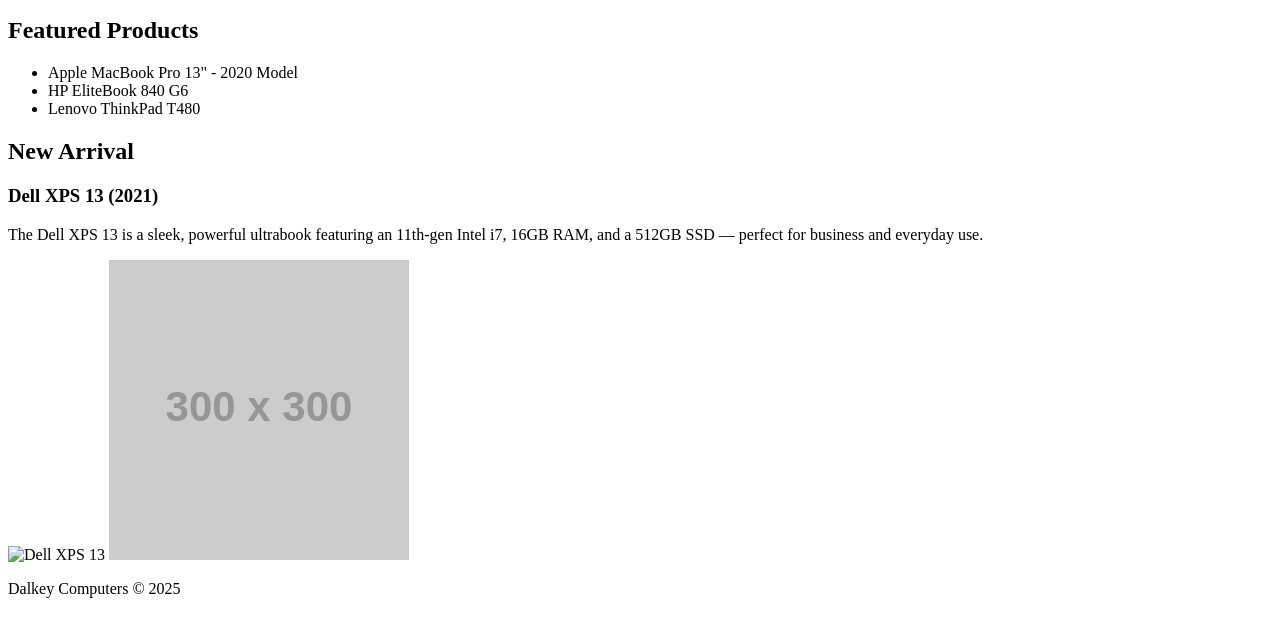
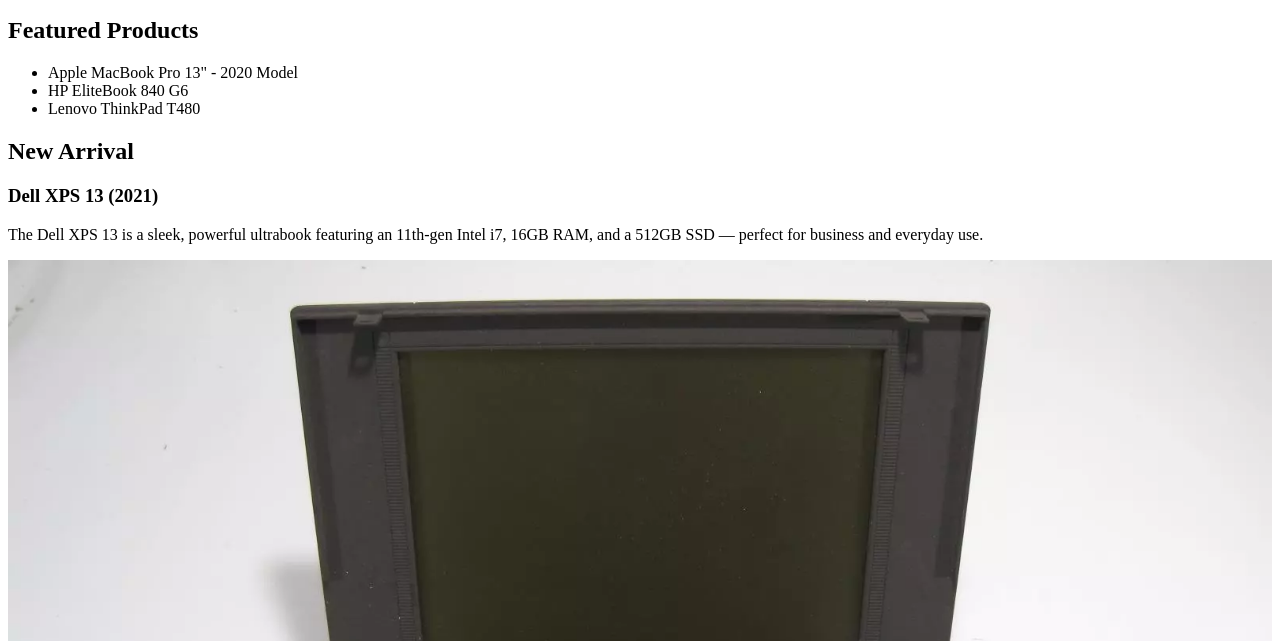
Before and after one commit to onesnzeroes/dalkeycomputers, an Eleventy site: page src/index.njk in a window 1280 px wide. Shown: the part 159-800 px from the top of the page. Built offline with nearby package versions, Linux system fonts and the light colour scheme; Eleventy itself is replaced by a stand-in of ours; files that its build step writes are made by us from their sources; placeholder pictures from the web are drawn by us.

Commit message:
Add real image of Dell XPS 13

```diff
--- a/src/index.njk
+++ b/src/index.njk
@@ -17,7 +17,7 @@
 <h2>New Arrival</h2>
 <h3>Dell XPS 13 (2021)</h3>
 <p>The Dell XPS 13 is a sleek, powerful ultrabook featuring an 11th-gen Intel i7, 16GB RAM, and a 512GB SSD — perfect for business and everyday use.</p>
-<img src="/images/dell-xps13.jpg" alt="Dell XPS 13" style="max-width:100%; height:auto;">
+<img src="/images/dell.jpg" alt="Dell XPS 13" style="max-width:100%; height:auto;">
 
 
 <img src="https://via.placeholder.com/300" alt="Laptop Image">
```
Also changed, not shown: 1 other file.
